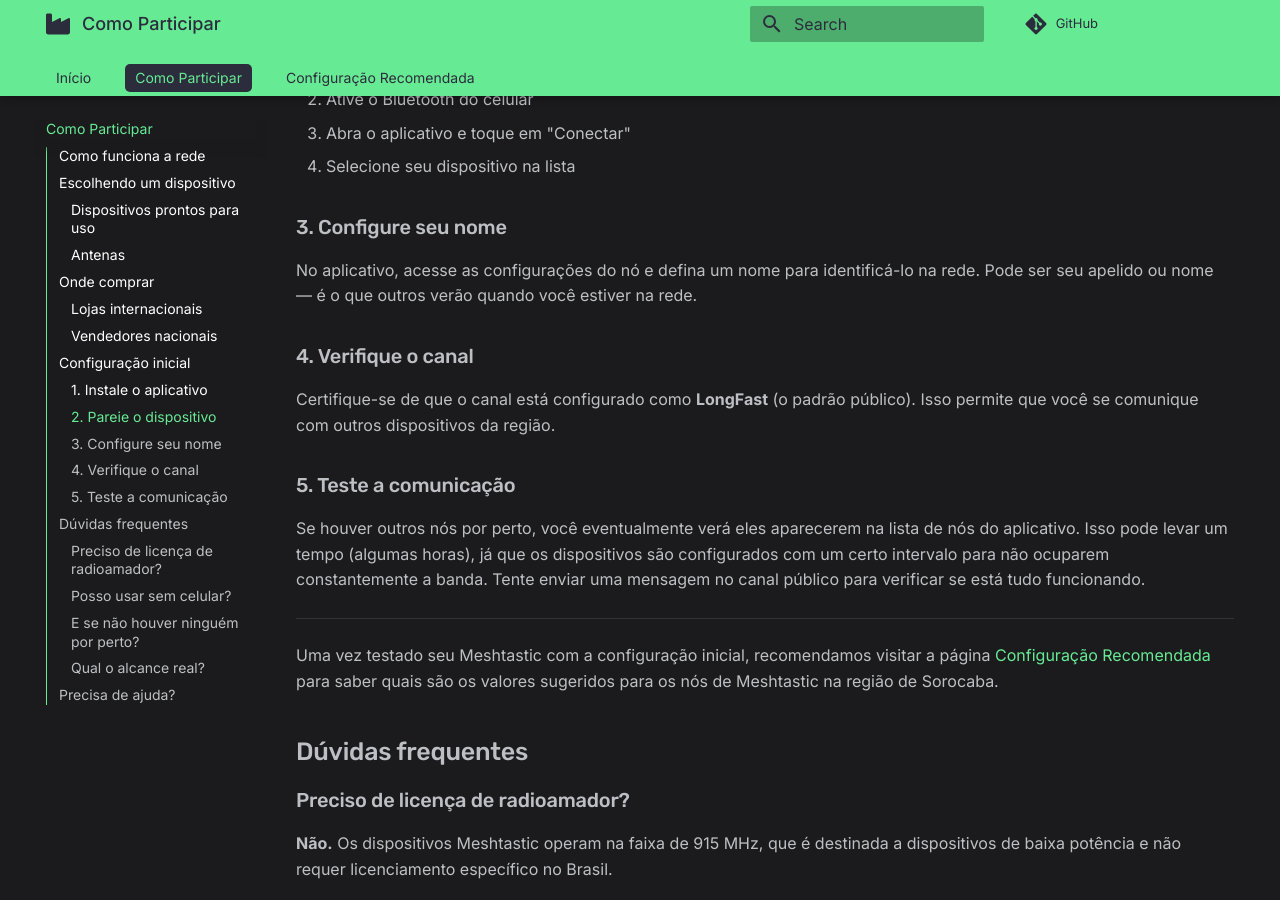
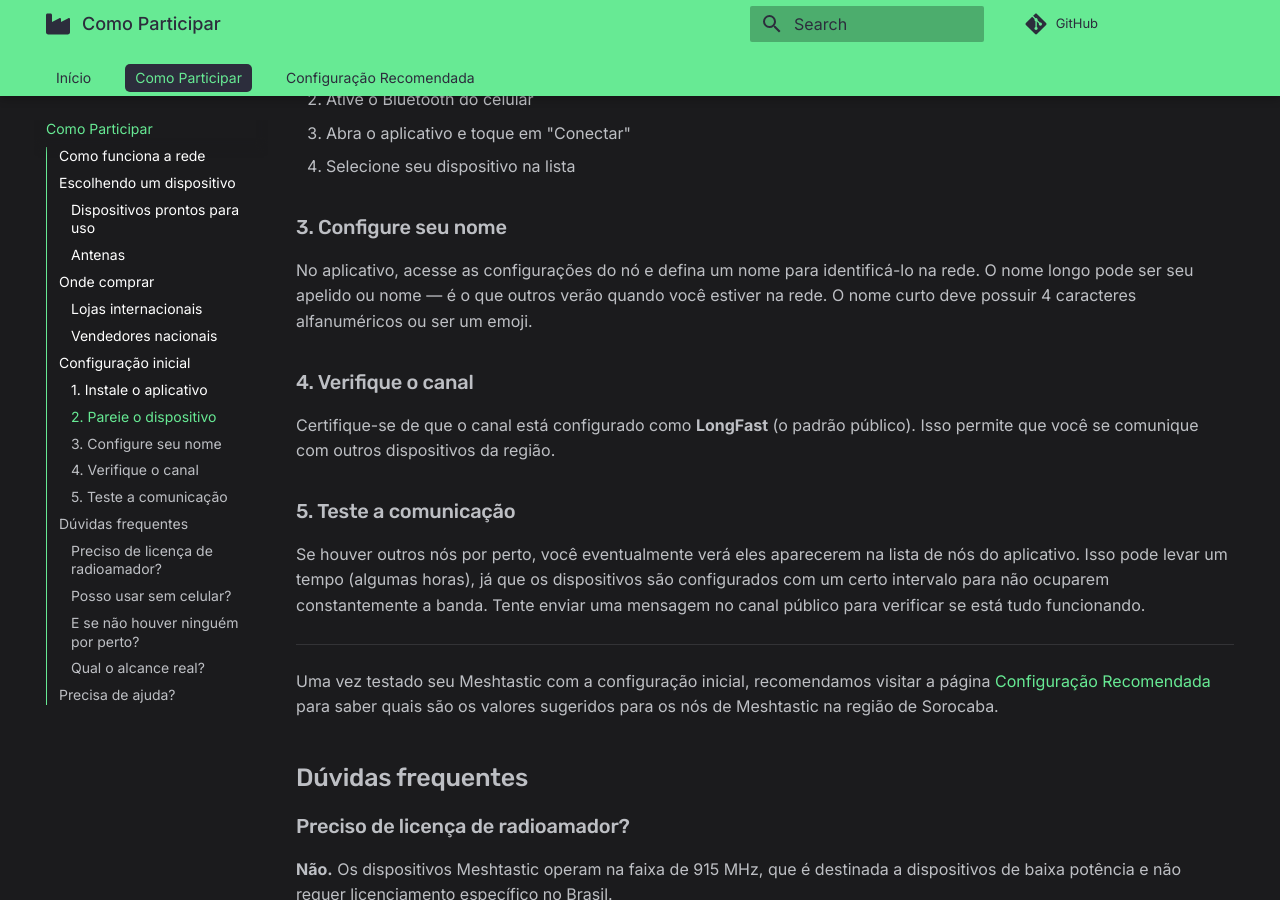
Before and after one commit to MeshSorocaba/meshsorocaba.github.io, an MkDocs documentation site: the page built from docs/como-participar.md, in a window 1280 px wide and 900 px high, scrolled down 2456 px. Built offline with MkDocs 1.6.1 and Material for MkDocs 9.7.7, drawn with Linux system fonts in a browser that asks for light colours; comment, search, counter and statistics services are not loaded.

Commit message:
Add info about custom names

```diff
--- a/docs/como-participar.md
+++ b/docs/como-participar.md
@@ -73,7 +73,7 @@
 
 ### 3. Configure seu nome
 
-No aplicativo, acesse as configurações do nó e defina um nome para identificá-lo na rede. Pode ser seu apelido ou nome — é o que outros verão quando você estiver na rede.
+No aplicativo, acesse as configurações do nó e defina um nome para identificá-lo na rede. O nome longo pode ser seu apelido ou nome — é o que outros verão quando você estiver na rede. O nome curto deve possuir 4 caracteres alfanuméricos ou ser um emoji.
 
 ### 4. Verifique o canal
 
```
